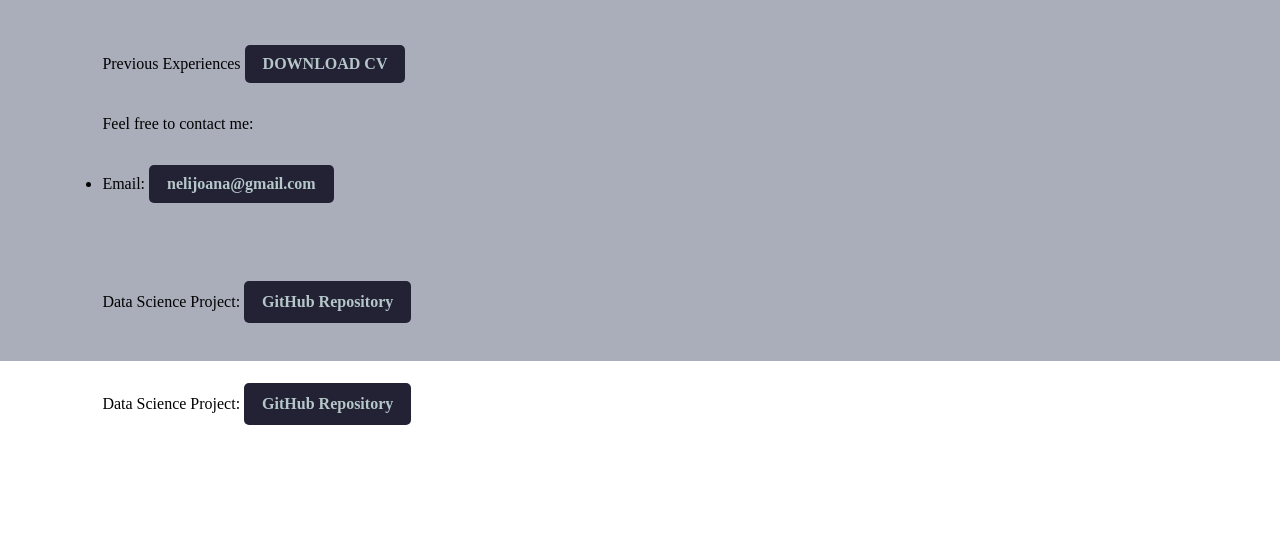
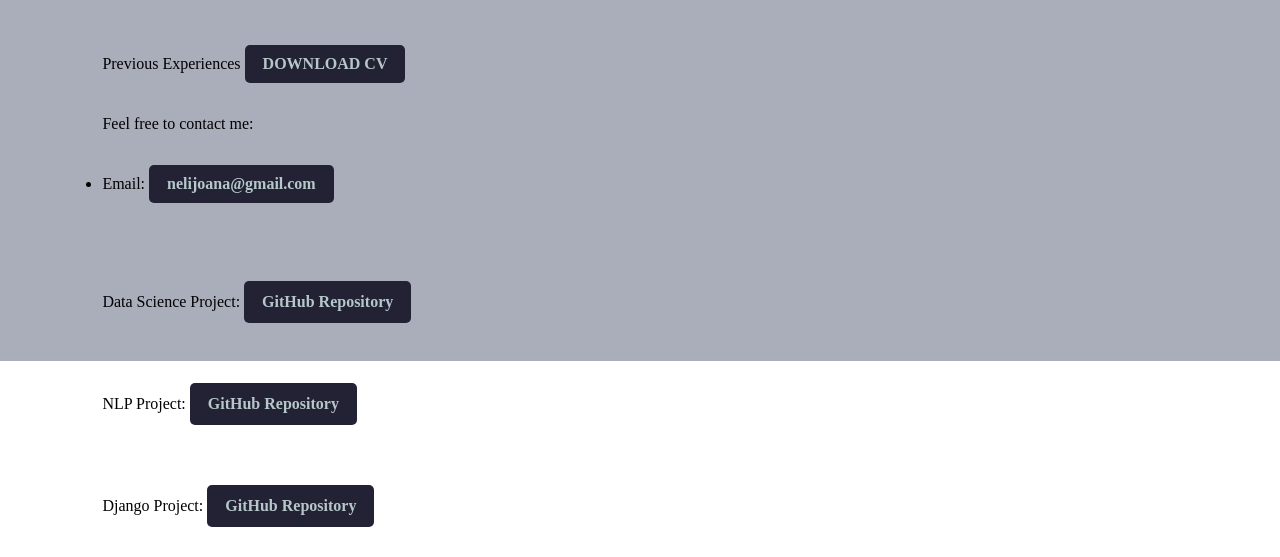
Before and after one commit to 22neli/22neli, a plain HTML site: page index.html in a window 1280 px wide. Shown: the part 439-996 px from the top of the page. Before the commit the page ends 894 px from the top, so only its background shows below. Drawn offline with Linux system fonts and the light colour scheme; files whose address does not match are found by name.

Commit message:
Update index.html

```diff
--- a/index.html
+++ b/index.html
@@ -32,7 +32,8 @@
 	</ul>
 	     <br>
       <p>Data Science Project: <a href="https://github.com/22neli/22neli/blob/main/Data%20Science%20Project%20(2).ipynb">GitHub Repository</a></p>
-      <p>Data Science Project: <a href="https://github.com/22neli/22neli/blob/main/NLPproject%20.ipynb">GitHub Repository</a></p>
+      <p>NLP Project: <a href="https://github.com/22neli/22neli/blob/main/NLPproject%20.ipynb">GitHub Repository</a></p>
+      <p>Django Project: <a href="https://github.com/22neli/Student-Management">GitHub Repository</a></p>
     </div>
   </div>
   </body>
```
